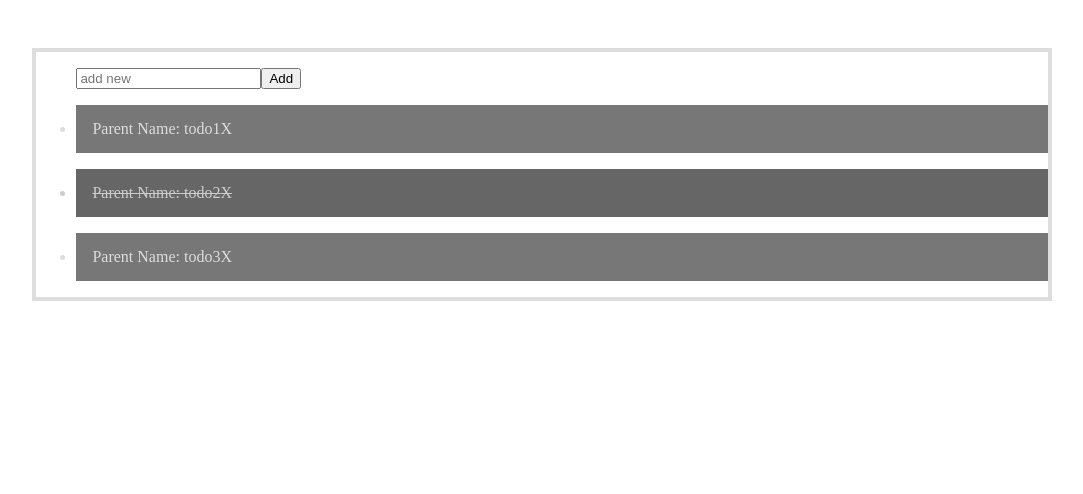
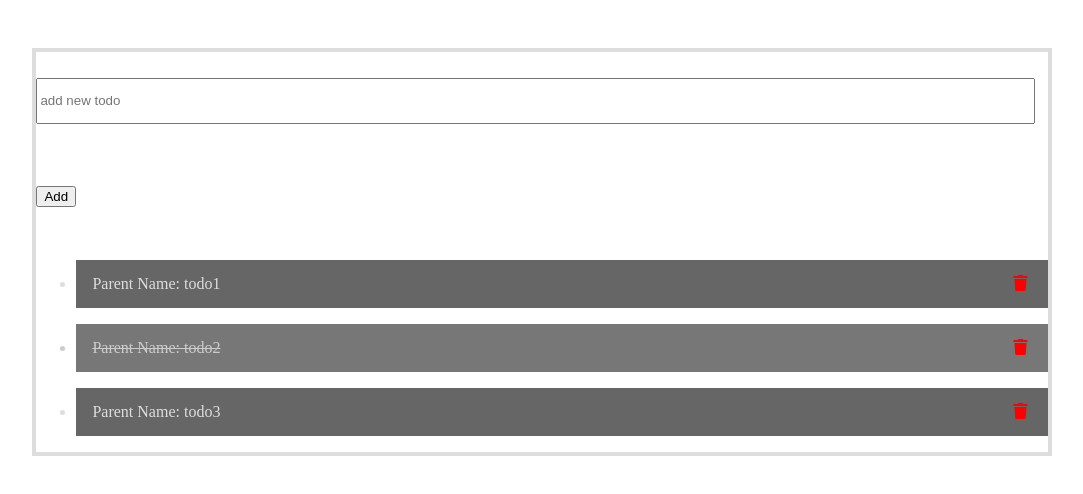
Before and after one commit to lora-sleptsova/TodoApp, an Angular app: page / in a window 1280 px wide. Shown: the top 494 px of the page, without its empty margins (98-1181 px from the left). Built offline with nearby package versions, Linux system fonts and the light colour scheme.

Commit message:
Services lab

```diff
--- a/src/app/add-todo/add-todo.component.html
+++ b/src/app/add-todo/add-todo.component.html
@@ -1,5 +1,6 @@
-<div>
-    <input type="text" placeholder="Add new todo">
-    <app-button></app-button>
-    <!-- <div class="btnAdd" tabindex="2">Add</div> -->
+<div class="addTodo">
+	<input #newTodo type="text"placeholder="add new todo">
+		<!-- (keyup.enter)='addNewTodo(newTodo.value)'> -->
+
+	<button (click)="this.addTodo.emit(newTodo.value)">Add</button>
 </div>
--- a/src/app/add-todo/add-todo.component.ts
+++ b/src/app/add-todo/add-todo.component.ts
@@ -1,4 +1,4 @@
-import { Component, OnInit } from '@angular/core';
+import { Component, Input, Output, EventEmitter } from '@angular/core';
 
 @Component({
   selector: 'app-add-todo',
@@ -6,5 +6,6 @@ import { Component, OnInit } from '@angular/core';
   styleUrls: ['./add-todo.component.css']
 })
 export class AddTodoComponent {
+  @Output() addTodo = new EventEmitter();
 
 }
--- a/src/app/app.component.html
+++ b/src/app/app.component.html
@@ -8,5 +8,4 @@
   <!-- <app-data-binding></app-data-binding> -->
 
 
-
 </div>
--- a/src/app/app.module.ts
+++ b/src/app/app.module.ts
@@ -27,7 +27,7 @@ import { FancyQuotePipe } from './pipe/fancy-quote.pipe';
     TestCompComponent,
     CrossLineDirective,
     DataBindingComponent,
-    FancyQuotePipe
+    FancyQuotePipe,
   ],
   imports: [
     BrowserModule,
--- a/src/app/todo-list/todo-items/todo-items.component.css
+++ b/src/app/todo-list/todo-items/todo-items.component.css
@@ -1,4 +1,5 @@
 div{
+    position: relative;
     margin-top: 1em;
 }
 
@@ -22,3 +23,12 @@ li:hover{
 li:nth-child(2n){
     background: #777;
 }
+
+.fa-trash{
+    color: red;
+}
+
+.btnDel{
+    position: absolute;
+    bottom: 0; right: 20px;
+}
--- a/src/app/todo-list/todo-items/todo-items.component.html
+++ b/src/app/todo-list/todo-items/todo-items.component.html
@@ -1,4 +1,6 @@
 <div>
     <span>Parent Name: {{TodoParentName}}</span>
-    <span class="btnDel" (click)="this.TodoDelEmit.emit(TodoIndex)">X</span>
+    <span class="btnDel" (click)="removeTodo(TodoIndex)">
+        <i class="fas fa-trash"></i>
+    </span>
 </div>
--- a/src/app/todo-list/todo-items/todo-items.component.ts
+++ b/src/app/todo-list/todo-items/todo-items.component.ts
@@ -1,4 +1,5 @@
-import { Component, Input, Output, EventEmitter } from '@angular/core';
+import { Component, Input } from '@angular/core';
+import { TodoServicesService } from 'src/app/todo-services.service';
 
 @Component({
   selector: 'app-todo-items',
@@ -10,6 +11,14 @@ export class TodoItemsComponent {
   @Input() TodoParentName;
   @Input() TodoIndex;
 
-  @Output() TodoDelEmit = new EventEmitter();
+  index: number;
+
+  constructor(private _todoServe:TodoServicesService){}
+
+  removeTodo(index){
+    this._todoServe.removeTodo(index);
+  }
+
+  // @Output() TodoDelEmit = new EventEmitter();
 
 }
--- a/src/app/todo-list/todo-list.component.html
+++ b/src/app/todo-list/todo-list.component.html
@@ -1,4 +1,5 @@
-<!-- <app-todo-items></app-todo-items> -->
+<!-- <app-add-todo (addTodo)="addTodo($event)"></app-add-todo> -->
+<app-add-todo></app-add-todo>
 
 <div *ngIf="todos.length; else noTodos">
 	<ul>
@@ -8,10 +9,10 @@
 
         <!-- <li appCrossLine *ngFor="let todo of todos">{{todo.name}}</li> -->
 
-        <div class="addTodo">
+        <!-- <div class="addTodo">
             <input #newTodo type="text" placeholder="add new" (keyup.enter)="addTodo(newTodo.value)">
             <button (click)="addTodo(newTodo.value)">Add</button>
-        </div>
+        </div> -->
 
         <li *ngFor="let todo of todos; index as i"
             [class.completed] = "todo.complete">
@@ -22,8 +23,7 @@
             <!-- <span (click)="toggleComplete(i)">{{todo.name}}</span> -->
             <!-- <span class="btnDel" (click)="removeTodo(i)">X</span> -->
 
-            <app-todo-items [TodoParentName]="todo.name" [TodoIndex]="i"
-                            (TodoDelEmit)="removeTodo($event)"></app-todo-items>
+            <app-todo-items [TodoParentName]="todo.name" [TodoIndex]="i"></app-todo-items>
 
         </li>
 
--- a/src/app/todo-list/todo-list.component.ts
+++ b/src/app/todo-list/todo-list.component.ts
@@ -1,4 +1,6 @@
 import { Component, OnInit } from '@angular/core';
+import { TodoServicesService } from '../todo-services.service';
+
 
 @Component({
   selector: 'app-todo-list',
@@ -6,42 +8,14 @@ import { Component, OnInit } from '@angular/core';
   styleUrls: ['./todo-list.component.css']
 })
 export class TodoListComponent {
-  todos = [
-    {
-      // "id": 1,
-      "name": "todo1",
-      "complete": false
-    },
-    {
-      // "id": 2,
-      "name": "todo2",
-      "complete": true
-    },
-    {
-      // "id": 3,
-      "name": "todo3",
-      "complete": false
-    }
+  todos = [];
 
-  ]
+  constructor(private _TodoServices:TodoServicesService){
+    this.todos = this._TodoServices.getTodos();
+  }
 
   toggleComplete(id){
     this.todos[id].complete = !this.todos[id].complete;
   }
 
-  addTodo(todoName) {
-    // let lastID = this.todos.length;
-
-    let newTodo = {
-      // "id": lastID+1,
-      "name": todoName,
-      "complete": false
-    }
-    this.todos.push(newTodo);
-  }
-
-  removeTodo(id){
-    this.todos.splice(id,1);
-  }
-
 }
--- /dev/null
+++ b/src/app/todo-services.service.ts
@@ -0,0 +1,47 @@
+import { Injectable } from '@angular/core';
+
+@Injectable({
+  "providedIn":"root"
+})
+export class TodoServicesService {
+  todos = [
+    {
+      // "id": 1,
+      "name": "todo1",
+      "complete": false
+    },
+    {
+      // "id": 2,
+      "name": "todo2",
+      "complete": true
+    },
+    {
+      // "id": 3,
+      "name": "todo3",
+      "complete": false
+    }
+
+  ];
+
+  constructor() { }
+
+  getTodos(){
+    return this.todos;
+  }
+
+  removeTodo(id){
+    this.todos.splice(id,1);
+  }
+
+  addTodo(todoName) {
+    // let lastID = this.todos.length;
+
+    let newTodo = {
+      // "id": lastID+1,
+      "name": todoName,
+      "complete": false
+    }
+    this.todos.push(newTodo);
+  }
+
+}
--- a/src/index.html
+++ b/src/index.html
@@ -6,6 +6,8 @@
   <base href="/">
   <meta name="viewport" content="width=device-width, initial-scale=1">
   <link rel="icon" type="image/x-icon" href="favicon.ico">
+  <link rel="stylesheet" href="https://cdnjs.cloudflare.com/ajax/libs/font-awesome/5.13.0/css/all.min.css">
+  <link href="https://fonts.googleapis.com/css2?family=Shadows+Into+Light&display=swap" rel="stylesheet">
 </head>
 <body>
   <app-root></app-root>
```
